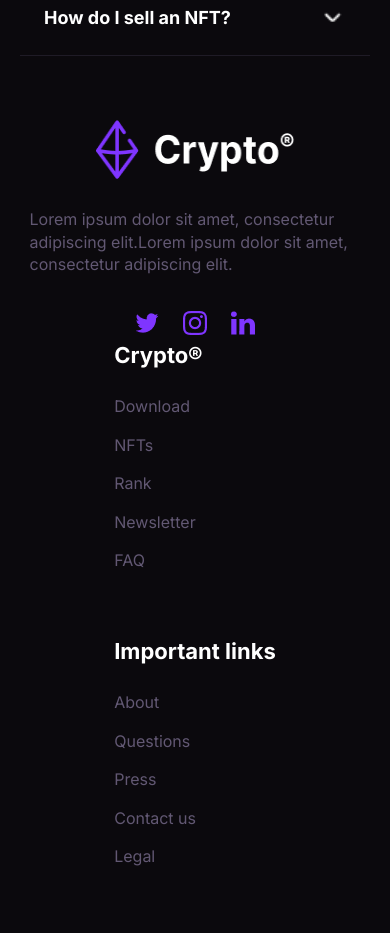
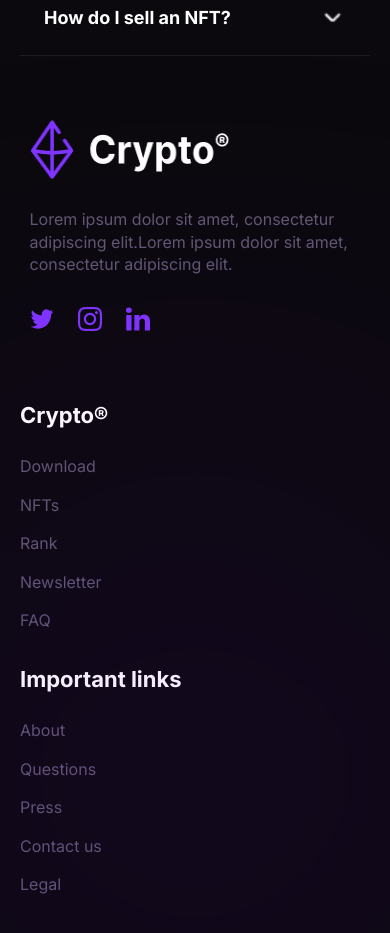
Before and after one commit to iagovirgilio/nft-crypto, a Next.js app: page / in a window 390 px wide. Shown: the part 3320-4253 px from the top of the page. Built offline with nearby package versions, Linux system fonts and the light colour scheme.

Commit message:
Footer mobile

```diff
--- a/src/components/Footer/index.tsx
+++ b/src/components/Footer/index.tsx
@@ -6,7 +6,9 @@ const Footer = () => {
             <div className={styles.content}>
                 <div className={styles.leftSide}>
                     <div className={styles.logo}>
-                        <img alt="" src="./logofooter.png" />
+                        <a href="/">
+                            <img alt="" src="./logofooter.png" />
+                        </a>
                     </div>
                     <div className={styles.inforFooter}>
                         <p>
--- a/src/components/Footer/styles.module.scss
+++ b/src/components/Footer/styles.module.scss
@@ -45,6 +45,11 @@
         gap: 14.581px;
         flex-shrink: 0;
     }
+
+    @media screen and (max-width: 768px) {
+        width: 100%;
+        justify-content: flex-start;
+    }
 }
 
 .inforFooter {
@@ -70,6 +75,12 @@
         width: 24px;
         height: 24px;
     }
+
+    @media screen and (max-width: 768px) {
+        margin-top: 32px;
+        justify-content: flex-start;
+        width: 100%;
+    }
 }
 
 .rightSide {
@@ -80,6 +91,10 @@
 
     @media screen and (max-width: 768px) {
         flex-direction: column;
+        width: 100%;
+        align-items: center;
+        gap: 32px;
+        margin-top: 64px;
     }
 }
 
@@ -121,6 +136,39 @@
         color: var(--text-text, #FFF);
         transition: all 0.3s ease-in-out;
     }
+
+    @media screen and (max-width: 768px) {
+        display: flex;
+        flex-direction: column;
+        align-items: center;
+        width: 100%;
+
+        h3 {
+            text-align: left;
+            width: 100%;
+        }
+
+        ul {
+            display: flex;
+            flex-direction: column;
+            align-items: center;
+            width: 100%;
+        }
+
+        li {
+            width: 100%;
+            display: flex;
+            flex-direction: column;
+            align-items: center;
+            justify-content: flex-start;
+            gap: 16px;
+        }
+
+        a {
+            width: 100%;
+            text-align: left;
+        }
+    }
 }
 
 .linksImportants {
@@ -161,6 +209,39 @@
         color: var(--text-text, #FFF);
         transition: all 0.3s ease-in-out;
     }
+
+    @media screen and (max-width: 768px) {
+        display: flex;
+        flex-direction: column;
+        align-items: center;
+        width: 100%;
+
+        h3 {
+            text-align: left;
+            width: 100%;
+        }
+
+        ul {
+            display: flex;
+            flex-direction: column;
+            align-items: center;
+            width: 100%;
+        }
+
+        li {
+            width: 100%;
+            display: flex;
+            flex-direction: column;
+            justify-content: flex-start;
+            align-items: center;
+            gap: 16px;
+        }
+
+        a {
+            width: 100%;
+            text-align: left;
+        }
+    }
 }
 
 .semiCirculoFooter {
@@ -173,4 +254,10 @@
     transform: translate(-50%, -75%) rotate(-180deg); // Centralizando e rotacionando 180 graus
     opacity: 1; // Opacidade completa
     filter: blur(250px);
+
+    @media screen and (max-width: 768px) {
+        bottom: -400px;
+        width: 100vw;
+        height: 100vw;
+    }
 }
```
